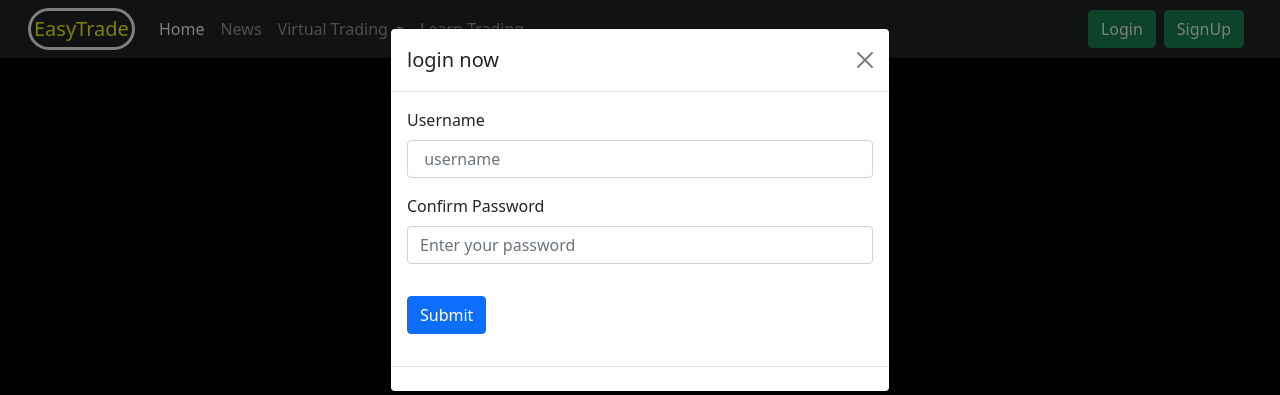
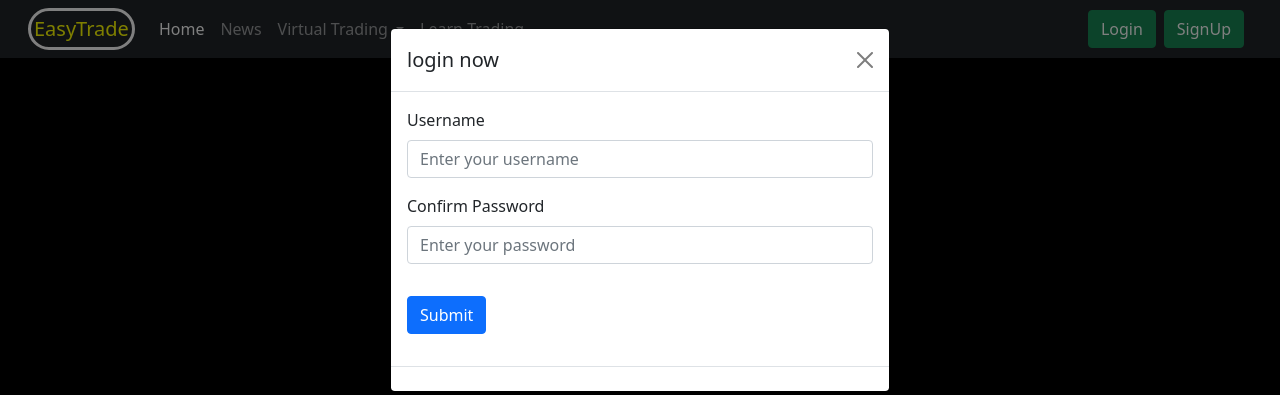
Before and after one commit to mohona7428/Stonks, a Django app: page /BuyPage in a window 1280 px wide, after a click on "Login". Shown: the top 395 px of the page. Run offline with Django 3.2, Linux system fonts and the light colour scheme; some libraries are stand-ins or nearby versions.

Commit message:
changed the username placeholder

```diff
--- a/stock/templates/base.html
+++ b/stock/templates/base.html
@@ -61,7 +61,7 @@
                         <a class="nav-link" href="/contact" disabled>Contact Us</a>
                     </li> -->
                     <li class="nav-item dropdown">
-                        <a class="nav-link dropdown-toggle" href="#" id="navbarDropdown" role="button" data-toggle="dropdown" aria-haspopup="true" aria-expanded="false">
+                        <a class="nav-link dropdown-toggle" href="/" id="navbarDropdown" role="button" data-toggle="dropdown" aria-haspopup="true" aria-expanded="false">
                           Virtual Trading
                         </a>
                         <div class="dropdown-menu" aria-labelledby="navbarDropdown">
@@ -180,7 +180,7 @@ SignUp
                             {% csrf_token %}
                             <div class="form-group">
                                 <label for="username">Username</label>
-                                <input type="text" class="form-control" id="loginusername" name="loginusername" placeholder=" username" required>
+                                <input type="text" class="form-control" id="loginusername" name="loginusername" placeholder="Enter your username" required>
                             </div>
 
                             <div class="form-group">
```
